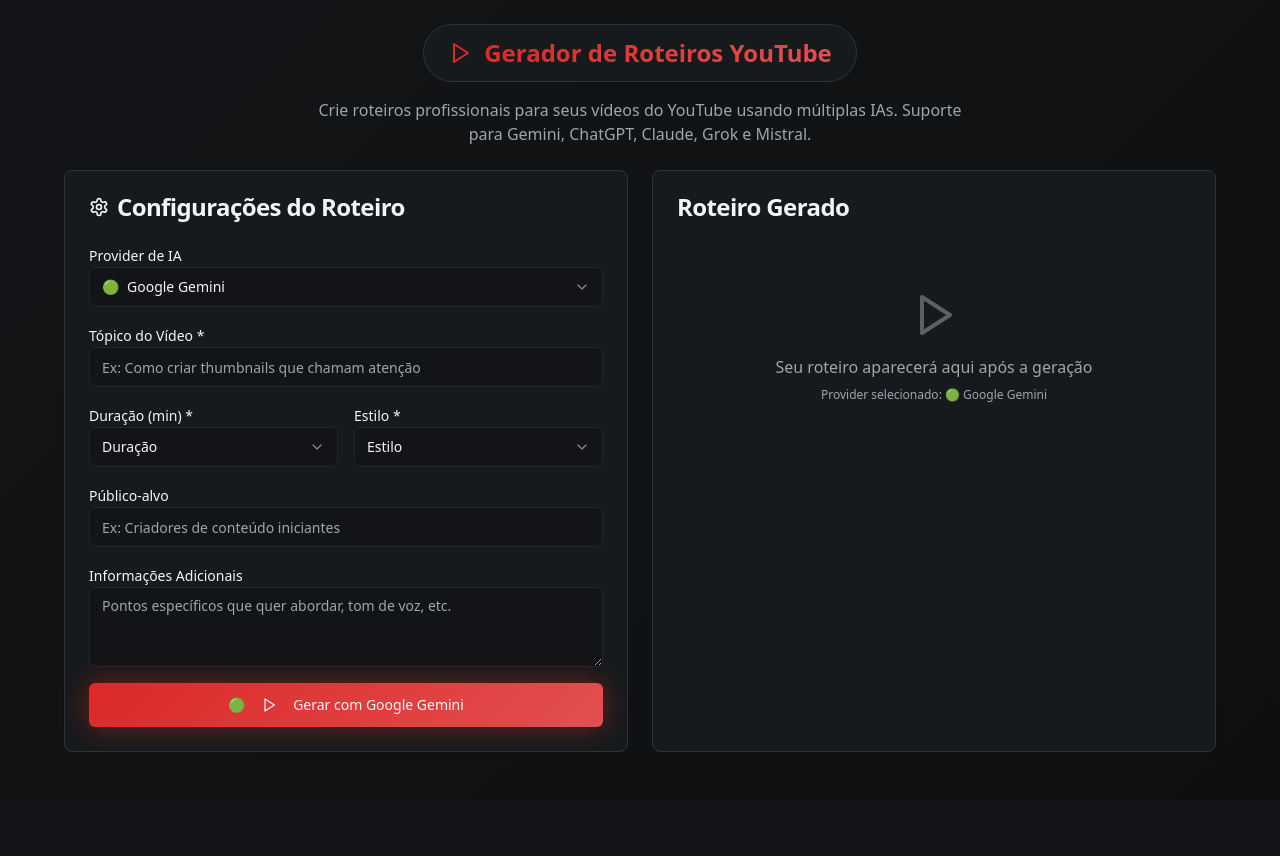
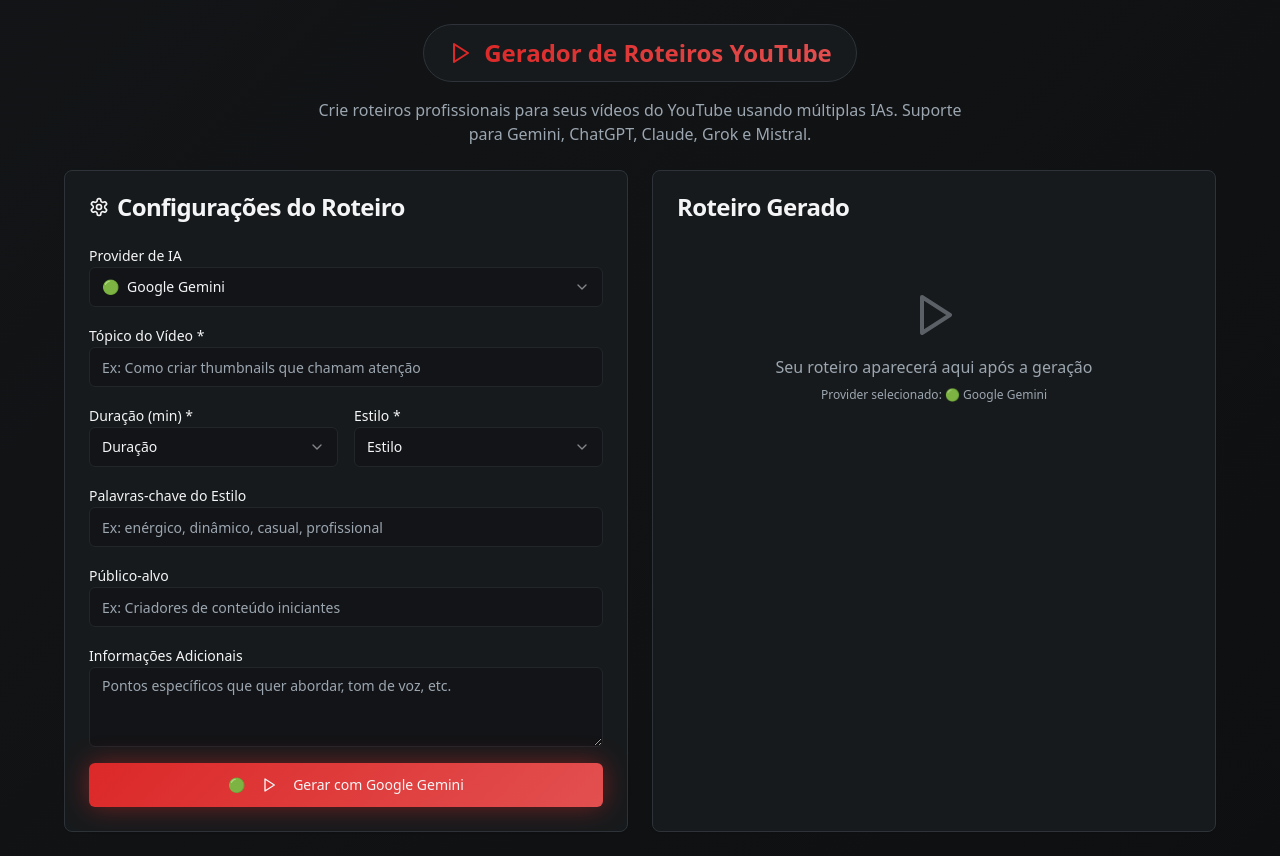
Before and after one commit to MatthewDotti/fvgxbvrfgsg, a React (Vite) app: page / in a window 1280 px wide. Before the commit the page ends 800 px from the top, so only its background shows below. Built offline with nearby package versions, Linux system fonts and the light colour scheme.

Commit message:
Adicionar campo de palavras-chave
Adicionado um campo para palavras-chave que puxa o estilo selecionado.

```diff
--- a/src/components/ScriptGenerator.tsx
+++ b/src/components/ScriptGenerator.tsx
@@ -18,6 +18,7 @@ export const ScriptGenerator = () => {
     topic: "",
     duration: "",
     style: "",
+    styleKeywords: "",
     audience: "",
     additionalInfo: "",
   });
@@ -190,6 +191,18 @@ export const ScriptGenerator = () => {
               </div>
 
               <div>
+                <Label htmlFor="styleKeywords">Palavras-chave do Estilo</Label>
+                <Input
+                  id="styleKeywords"
+                  placeholder="Ex: enérgico, dinâmico, casual, profissional"
+                  value={scriptData.styleKeywords}
+                  onChange={(e) =>
+                    setScriptData({ ...scriptData, styleKeywords: e.target.value })
+                  }
+                />
+              </div>
+
+              <div>
                 <Label htmlFor="audience">Público-alvo</Label>
                 <Input
                   id="audience"
--- a/src/components/ai/ScriptGeneratorAPI.ts
+++ b/src/components/ai/ScriptGeneratorAPI.ts
@@ -31,6 +31,7 @@ Crie um roteiro detalhado para um vídeo do YouTube com as seguintes especifica
 **Tópico:** ${scriptData.topic}
 **Duração:** ${scriptData.duration} minutos
 **Estilo:** ${scriptData.style}
+**Palavras-chave do estilo:** ${scriptData.styleKeywords || "Nenhuma"}
 **Público-alvo:** ${scriptData.audience || "Geral"}
 **Informações adicionais:** ${scriptData.additionalInfo || "Nenhuma"}
 
@@ -45,6 +46,7 @@ O roteiro deve incluir:
 Formate o roteiro de forma clara, com indicações de tempo aproximado para cada seção.
 Use uma linguagem envolvente e adequada para YouTube.
 Inclua sugestões de elementos visuais quando relevante.
+Adapte o tom e linguagem conforme as palavras-chave do estilo fornecidas.
 `;
   }
 
--- a/src/types/ai-providers.ts
+++ b/src/types/ai-providers.ts
@@ -70,6 +70,7 @@ export interface ScriptData {
   topic: string;
   duration: string;
   style: string;
+  styleKeywords: string;
   audience: string;
   additionalInfo: string;
 }
```
